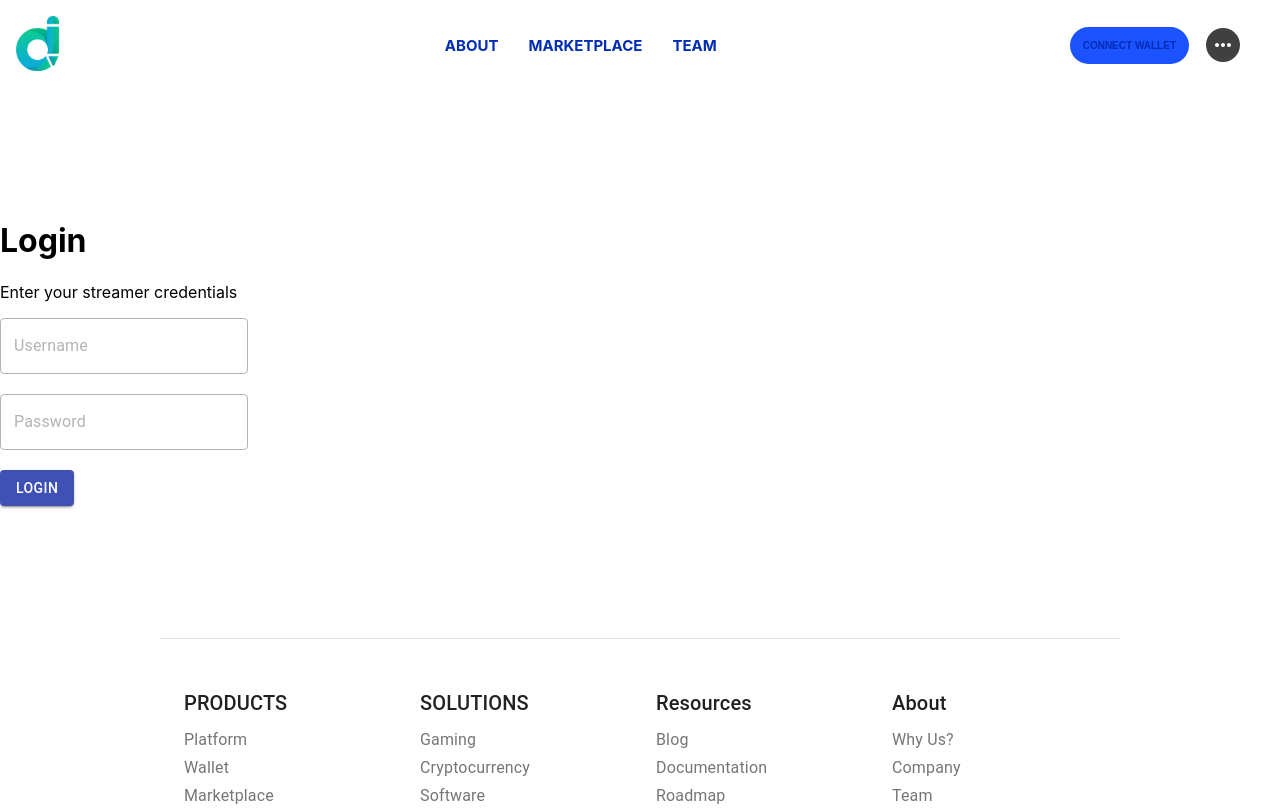
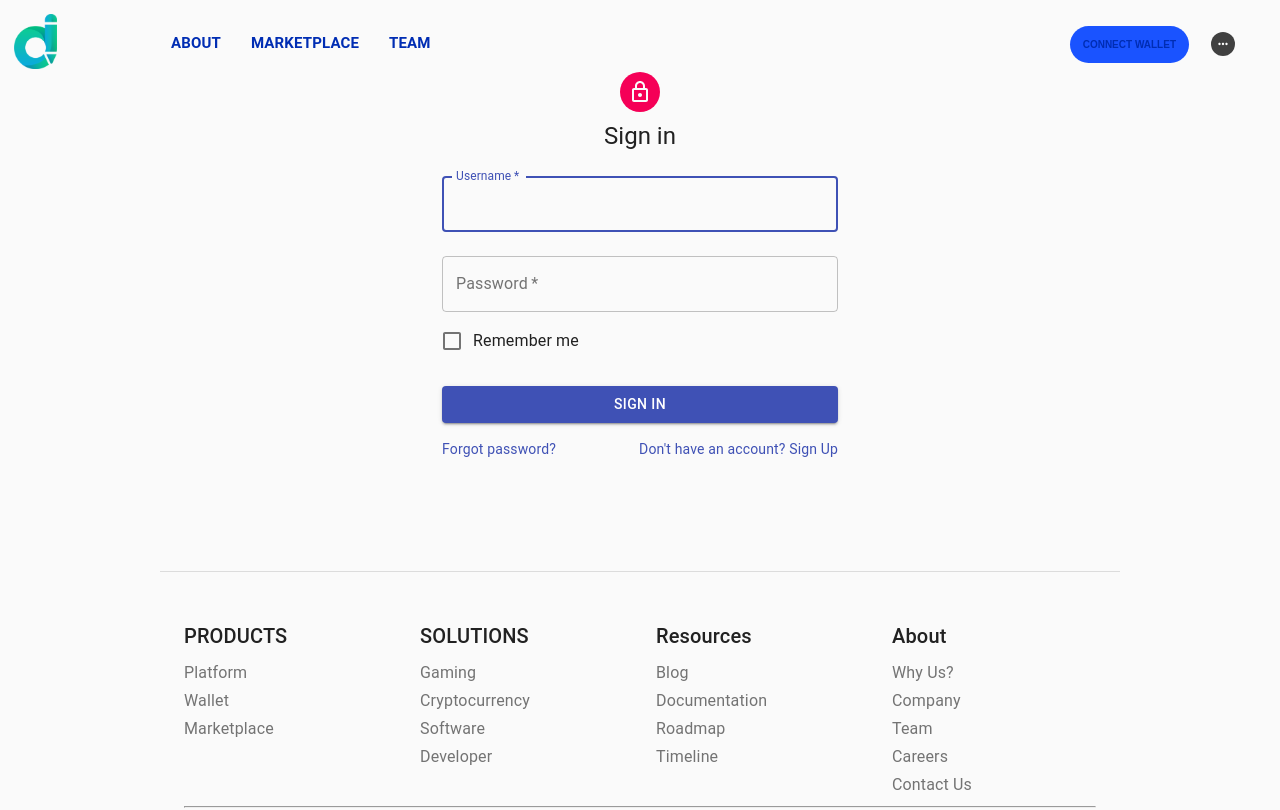
Before and after one commit to seantan1/Auxiun-webpage, a React (Create React App) app: page /login in a window 1280 px wide. Shown: the top 810 px of the page. Built offline with nearby package versions, Linux system fonts and the light colour scheme.

Commit message:
signin front end implemented

```diff
--- a/src/components/login-components/Login.js
+++ b/src/components/login-components/Login.js
@@ -1,93 +1,243 @@
+// import { useState } from "react";
+// import './css/Login.css';
+
+// import TextField from '@material-ui/core/TextField';
+// import Button from '@material-ui/core/Button';
+// import { withStyles } from "@material-ui/core/styles";
+// import Alert from '@material-ui/lab/Alert';
+// const axios = require('axios');
+
+// // CssTextField
+// const CssTextField = withStyles({
+//     root: {
+//         "& input": {
+//             color: "blue"
+//         },
+//         "& label": {
+//             color: "#b3b3b3"
+//         },
+//         "&:hover label": {
+//             color: "blue"
+//         },
+//         "& label.Mui-focused": {
+//             color: "blue"
+//         },
+//         "& .MuiOutlinedInput-root": {
+//             "& fieldset": {
+//                 borderColor: "#b3b3b3"
+//             },
+//             "&:hover fieldset": {
+//                 borderColor: "blue"
+//             },
+//             "&.Mui-focused fieldset": {
+//                 borderColor: "blue"
+//             }
+//         }
+//     }
+// })(TextField);
+
+// const Login = (props) => {
+
+//     // login form
+//     const [userEmailLoginForm, setuserEmailLoginForm] = useState('');
+//     const [userPasswordLoginForm, setUserPasswordLoginForm] = useState('');
+
+//     // event handler for username
+//     const userEmailLoginFormHandler = (event) => {
+//         setuserEmailLoginForm(event.target.value);
+//     }
+//     // event handler for password
+//     const userPasswordLoginFormHandler = (event) => {
+//         setUserPasswordLoginForm(event.target.value);
+//     }
+
+//     const login = () => {
+//         axios.post(process.env.REACT_APP_API_USER_LOGIN_URL, {
+//             apikey: process.env.REACT_APP_PRIVATE_API_KEY,
+//             email: String(userEmailLoginForm),
+//             password_hash: String(userPasswordLoginForm)
+//         }).then(function (data) {
+//             if (data.data.message === "fail") {
+//                 console.log("Username or password is incorrect");
+//                 // TODO: set alert using props from App.js
+//             }
+//             else if (data.data.message === "success") {
+//                 console.log("Login successful!");
+//                 // TODO: set alert using props from App.js, set authenticated useStates from App.js
+//                 // setUserId(data.data.data[0]._id);
+//                 // setUserUsername(data.data.data[0].username);
+//                 // setAuthenticated(true);
+//             }
+//             else {
+//                 console.log("Unknown error occured. Please try again.");
+//                 // TODO: set alert using props from App.js
+//             }
+//         })
+//     }
+
+//     return (
+//         <div>
+//             <div className="login-container">
+//                 <h1 className="title-text">Login</h1>
+//                 <p className="title-text">Enter your streamer credentials</p>
+//                 <CssTextField className="text-field" label="Username" variant="outlined" onChange={userEmailLoginFormHandler} /><br></br><br></br>
+//                 <CssTextField className="text-field" label="Password" type="password" variant="outlined" onChange={userPasswordLoginFormHandler} /><br></br><br></br>
+//                 <Button id="donate-button" variant="contained" color="primary" onClick={login}>Login</Button>
+//                 <br></br>
+//                 <br></br>
+//             </div>
+//         </div>
+//     );
+// }
+
+// export default Login;
+
 import { useState } from "react";
-import './css/Login.css';
+import "./css/Login.css";
 
-import TextField from '@material-ui/core/TextField';
-import Button from '@material-ui/core/Button';
 import { withStyles } from "@material-ui/core/styles";
-import Alert from '@material-ui/lab/Alert';
-const axios = require('axios');
+import Alert from "@material-ui/lab/Alert";
+import Avatar from "@material-ui/core/Avatar";
+import Button from "@material-ui/core/Button";
+import CssBaseline from "@material-ui/core/CssBaseline";
+import TextField from "@material-ui/core/TextField";
+import FormControlLabel from "@material-ui/core/FormControlLabel";
+import Checkbox from "@material-ui/core/Checkbox";
+import Link from "@material-ui/core/Link";
+import Grid from "@material-ui/core/Grid";
+import Box from "@material-ui/core/Box";
+import LockOutlinedIcon from "@material-ui/icons/LockOutlined";
+import Typography from "@material-ui/core/Typography";
+import { makeStyles } from "@material-ui/core/styles";
+import Container from "@material-ui/core/Container";
 
-// CssTextField
-const CssTextField = withStyles({
-    root: {
-        "& input": {
-            color: "blue"
+const axios = require("axios");
+
+
+
+const useStyles = makeStyles((theme) => ({
+  paper: {
+    marginTop: theme.spacing(8),
+    display: "flex",
+    flexDirection: "column",
+    alignItems: "center",
   },
-        "& label": {
-            color: "#b3b3b3"
+  avatar: {
+    margin: theme.spacing(1),
+    backgroundColor: theme.palette.secondary.main,
   },
-        "&:hover label": {
-            color: "blue"
+  form: {
+    width: "100%", // Fix IE 11 issue.
+    marginTop: theme.spacing(1),
   },
-        "& label.Mui-focused": {
-            color: "blue"
+  submit: {
+    margin: theme.spacing(3, 0, 2),
   },
-        "& .MuiOutlinedInput-root": {
-            "& fieldset": {
-                borderColor: "#b3b3b3"
-            },
-            "&:hover fieldset": {
-                borderColor: "blue"
-            },
-            "&.Mui-focused fieldset": {
-                borderColor: "blue"
-            }
-        }
-    }
-})(TextField);
+}));
 
 const Login = (props) => {
-
   // login form
-    const [userEmailLoginForm, setuserEmailLoginForm] = useState('');
-    const [userPasswordLoginForm, setUserPasswordLoginForm] = useState('');
+  const [userEmailLoginForm, setuserEmailLoginForm] = useState("");
+  const [userPasswordLoginForm, setUserPasswordLoginForm] = useState("");
 
   // event handler for username
   const userEmailLoginFormHandler = (event) => {
     setuserEmailLoginForm(event.target.value);
-    }
+  };
   // event handler for password
   const userPasswordLoginFormHandler = (event) => {
     setUserPasswordLoginForm(event.target.value);
-    }
+  };
 
   const login = () => {
-        axios.post(process.env.REACT_APP_API_USER_LOGIN_URL, {
+    axios
+      .post(process.env.REACT_APP_API_USER_LOGIN_URL, {
         apikey: process.env.REACT_APP_PRIVATE_API_KEY,
         email: String(userEmailLoginForm),
-            password_hash: String(userPasswordLoginForm)
-        }).then(function (data) {
+        password_hash: String(userPasswordLoginForm),
+      })
+      .then(function (data) {
         if (data.data.message === "fail") {
           console.log("Username or password is incorrect");
           // TODO: set alert using props from App.js
-            }
-            else if (data.data.message === "success") {
+        } else if (data.data.message === "success") {
           console.log("Login successful!");
           // TODO: set alert using props from App.js, set authenticated useStates from App.js
           // setUserId(data.data.data[0]._id);
           // setUserUsername(data.data.data[0].username);
           // setAuthenticated(true);
-            }
-            else {
+        } else {
           console.log("Unknown error occured. Please try again.");
           // TODO: set alert using props from App.js
         }
-        })
-    }
+      });
+  };
+  const classes = useStyles();
 
   return (
-        <div>
-            <div className="login-container">
-                <h1 className="title-text">Login</h1>
-                <p className="title-text">Enter your streamer credentials</p>
-                <CssTextField className="text-field" label="Username" variant="outlined" onChange={userEmailLoginFormHandler} /><br></br><br></br>
-                <CssTextField className="text-field" label="Password" type="password" variant="outlined" onChange={userPasswordLoginFormHandler} /><br></br><br></br>
-                <Button id="donate-button" variant="contained" color="primary" onClick={login}>Login</Button>
-                <br></br>
-                <br></br>
+    <Container component="main" maxWidth="xs">
+      <CssBaseline />
+      <div className={classes.paper}>
+        <Avatar className={classes.avatar}>
+          <LockOutlinedIcon />
+        </Avatar>
+        <Typography component="h1" variant="h5">
+          Sign in
+        </Typography>
+        <form className={classes.form} noValidate>
+          <TextField
+            variant="outlined"
+            margin="normal"
+            required
+            fullWidth
+            id="Username"
+            label="Username"
+            autoComplete="email"
+            autoFocus
+            onChange={userEmailLoginFormHandler}
+          />
+          <TextField
+            variant="outlined"
+            margin="normal"
+            required
+            fullWidth
+            name="password"
+            label="Password"
+            type="password"
+            id="password"
+            onChange={userPasswordLoginFormHandler}
+            autoComplete="current-password"
+          />
+          <FormControlLabel
+            control={<Checkbox value="remember" color="primary" />}
+            label="Remember me"
+          />
+          <Button
+            type="submit"
+            fullWidth
+            variant="contained"
+            color="primary"
+            className={classes.submit}
+          >
+            Sign In
+          </Button>
+          <Grid container>
+            <Grid item xs>
+              <Link href="#" variant="body2">
+                Forgot password?
+              </Link>
+            </Grid>
+            <Grid item>
+              <Link href="/register" variant="body2">
+                {"Don't have an account? Sign Up"}
+              </Link>
+            </Grid>
+          </Grid>
+        </form>
       </div>
-        </div>
+
+    </Container>
   );
-}
+};
 
 export default Login;
--- a/src/components/navbar-components/css/Navbar.css
+++ b/src/components/navbar-components/css/Navbar.css
@@ -1,4 +1,6 @@
 .navbar {
+  position: fixed;
+  top: 0px;
   padding: 1em;
 
   -webkit-transition: background-color 0.5s ease-out;
```
Lines whose indentation alone changed are shown as unchanged.
